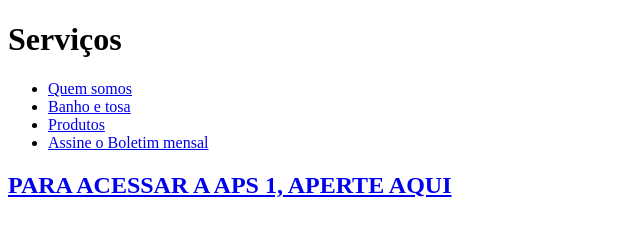
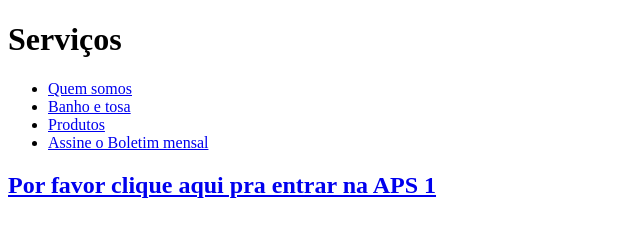
Before and after one commit to ts2807200/aps1, a plain HTML site: page AMIGO_CAO_TIAGO_SCHMITZ/index.html in a window 1280 px wide. Shown: the whole page, without its empty margins (0-640 px from the left). Drawn offline with Linux system fonts and the light colour scheme.

Commit message:
Update index.html

```diff
--- a/AMIGO_CAO_TIAGO_SCHMITZ/index.html
+++ b/AMIGO_CAO_TIAGO_SCHMITZ/index.html
@@ -17,6 +17,6 @@
             <li><a href="Produtos.html">Produtos</a></li>
             <li><a href="Boletim.html">Assine o Boletim mensal</a></li>
         </ul>
-    <h2><a href="../APS_TIAGO_SCHMITZ/menu.html">PARA ACESSAR A APS 1, APERTE AQUI</a></h2>
+    <h2><a href="../APS_TIAGO_SCHMITZ/menu.html">Por favor clique aqui pra entrar na APS 1</a></h2>
 </body>
 </html>
```
